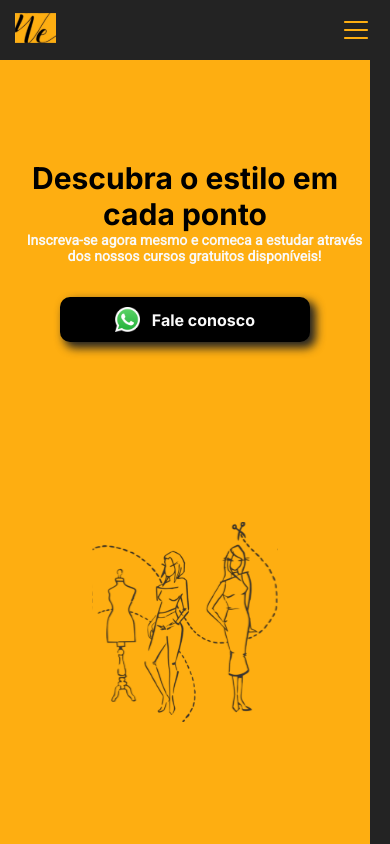
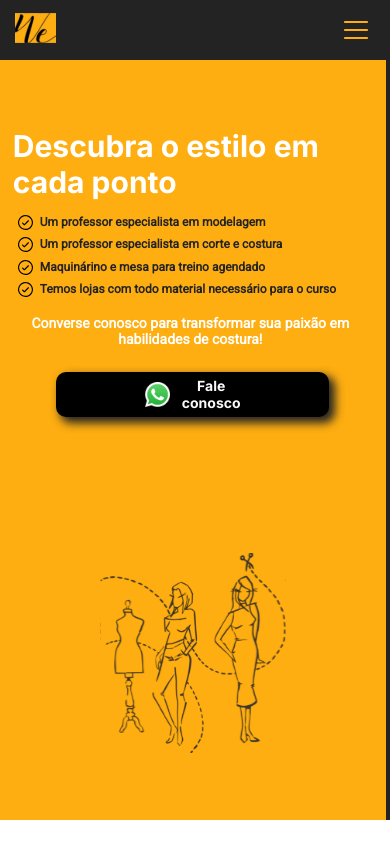
Before and after one commit to eliasacneto/web-wefashion, a React (Vite) app: page / in a window 390 px wide. Shown: the top 844 px of the page. Built offline with nearby package versions, Linux system fonts and the light colour scheme.

Commit message:
refactor: separeted mobile and desktop components

```diff
--- a/src/App.jsx
+++ b/src/App.jsx
@@ -1,4 +1,4 @@
-import Benefits from "./Components/Benefits/Benefits";
+import BenefitsComponent from "./Components/BenefitsComponent/BenefitsComponent"
 import Header from "./Components/Header/Header";
 import Footer from "./views/Footer/Footer";
 import Nescola from "./Components/Nescola/Nescola";
@@ -11,7 +11,7 @@ function App() {
   return (
     <>
       <Header/>
-      <Benefits />
+      <BenefitsComponent />
       <Courses />
       <Testimonials />
       <Nescola />
--- a/src/Components/Benefits/Benefits.jsx
+++ b/src/Components/BenefitsComponent/Benefits/Benefits.jsx
@@ -1,14 +1,15 @@
 import React from 'react'
-import yellowImg from './../../assets/WeFashion-img-yellow.svg'
-import iconCheck from './../../assets/icon-check.svg'
-import whattsIcon from './../../assets/whatsapp.png'
+import yellowImg from './../../../assets/WeFashion-img-yellow.svg'
+import iconCheck from './../../../assets/icon-check.svg'
+import whattsIcon from './../../../assets/whatsapp.png'
 import './Benefits.scss'
 
 const Benefits = () => {
   return (
     <div className='benefits'>
         <div className='benefits__content'>
-                <h1>Descubra o estilo em cada ponto</h1>            <div className='benefits__content-benefits'>
+            <h1 className='benefits__content-title'>Descubra o estilo em cada ponto</h1>
+            <div className='benefits__content-benefits'>
                 <img src={iconCheck} alt="" /> <h2>Um professor especialista em modelagem</h2>
             </div>
             <div className='benefits__content-benefits'>
--- a/src/Components/Benefits/Benefits.scss
+++ b/src/Components/BenefitsComponent/Benefits/Benefits.scss
@@ -7,19 +7,19 @@
     height: 85vh;
     padding-left: 2vw;
     padding-right: 2vw;
-    height: 100vh;
+    height: 101vh;
     width: 94.9vw;
 
         &__content{
 
-            &-h1{
+            &-title{
                 font-family: Inter;
                 font-size: 60px;
                 color: #FFFFFF;
                 margin-bottom: 3vh;
             }
 
-            &-h2{
+            &-benetifs h2{
                 font-family: Roboto;
                 font-size: 20px;
                 color: #232323;
@@ -69,6 +69,8 @@
 
 
    @media (min-width: 660px) and (max-width: 960px){
+    height: 80vh;
+
        &__img{
             img{
                 width: 250px;
@@ -78,7 +80,6 @@
         h1{
             padding-top: 1vh;
             font-size: 40px;
-
         }
 
         h2{
--- /dev/null
+++ b/src/Components/BenefitsComponent/Benefits/BenefitsMobile.jsx
@@ -0,0 +1,38 @@
+import React from 'react';
+import yellowImg from './../../../assets/WeFashion-img-yellow.svg';
+import iconCheck from './../../../assets/icon-check.svg';
+import whattsIcon from './../../../assets/whatsapp.png';
+import './BenefitsMobile.scss'
+
+const BenefitsMobile = () => {
+  return (
+    <div className='benefitsMobile'>
+        <div className='benefitsMobile__content'>
+            <h1 className='benefitsMobile__content-title'>Descubra o estilo em cada ponto</h1>
+            <div className='benefitsMobile__content-benefits'>
+                <img src={iconCheck} alt="" /> <h2>Um professor especialista em modelagem</h2>
+            </div>
+            <div className='benefitsMobile__content-benefits'>
+                <img src={iconCheck} alt="" /> <h2>Um professor especialista em corte e costura</h2>
+            </div>
+            <div className='benefitsMobile__content-benefits'>
+                <img src={iconCheck} alt="" /> <h2>Maquinárino e mesa para treino agendado</h2>
+            </div>
+            <div className='benefitsMobile__content-benefits'>
+                <img src={iconCheck} alt="" /> <h2>Temos lojas com todo material necessário para o curso</h2>
+            </div>
+
+            <h4 className='benefitsMobile__content-h4'>Converse conosco para transformar sua paixão em habilidades de costura!</h4>
+
+            <button className='btn-whatts'><img src={whattsIcon} alt="" />Fale conosco </button>
+        </div>
+
+        <div className='benefitsMobile__img'>
+            <img src={yellowImg} alt="Erro-img" />
+        </div>
+
+    </div>
+  )
+}
+
+export default BenefitsMobile
--- /dev/null
+++ b/src/Components/BenefitsComponent/Benefits/BenefitsMobile.scss
@@ -0,0 +1,92 @@
+.benefitsMobile{
+    background-color: #FEAE11;
+    display: flex;
+    flex-direction: column;
+    justify-content: space-around;
+    align-items: center;
+    padding-top: 60px;
+    padding-left: 2vw;
+    padding-right: 2vw;
+    width: 94.9vw;
+    height: 90vh;
+
+
+    &__content{
+        &-title{
+            font-family: Inter;
+            font-size: 30px;
+            color: #FFFFFF;
+            margin: 5px 5px 15px 5px;
+            text-align: left;
+        }
+
+        /*&-benefits{
+            display: none;
+        }   v isso ou isso  ^       */
+
+        // v isso ou isso ^
+        &-benefits{
+            margin-left: 10px;
+            display: flex;
+            justify-content: left;
+
+            h2{
+                font-family: Roboto;
+                font-size: 12px;
+                color: #232323;
+                margin-left: 20px;
+                margin-bottom: 1vh;
+                margin: 0 20px 1vh 0;
+            }
+
+            img{
+                height: 15px;
+                padding-right: 7px;
+            }
+        }
+
+        //   FIM DA DUVIDA
+
+        &-h4{
+            margin: 10px 5px 3vh 0;
+            font-family: Roboto;
+            font-size: 14px;
+            color: #ffffff;
+            margin-bottom: 3vh;
+            text-align: center;
+        }
+    }
+
+    .btn-whatts{
+        height: 45px;
+        width: 10px;
+        color: #F9F9F9;
+        background-color: black;
+        border-radius: 10px;
+        font-family: Inter;
+        font-size: 14px;
+        font-weight: bold;
+        display: flex;
+        justify-content: center;
+        align-items: center;
+        box-shadow: 5px 5px 10px 1px #232323;
+        margin: 0 auto 0 auto;
+        padding: 0 35vw 0 35vw;
+
+        img{
+            height: 25px;
+            width: 25px;
+            margin-right: 3vw;
+        }
+    }
+
+    &__img{
+        padding-top: 10px;
+
+        img{
+            height: 200px;
+            width: 216px;
+        }
+    }
+
+}
--- /dev/null
+++ b/src/Components/BenefitsComponent/BenefitsComponent.jsx
@@ -0,0 +1,18 @@
+import React  from "react";
+import Benefits from "./Benefits/Benefits";
+import BenefitsMobile from "./Benefits/BenefitsMobile";
+
+const BenefitsComponent = () => {
+    return (
+        <>
+            <div className="desktop">
+                <Benefits/>
+            </div>
+            <div className="mobile">
+                <BenefitsMobile/>
+            </div>
+        </>
+    );
+};
+
+export default BenefitsComponent;
--- /dev/null
+++ b/src/Components/BenefitsComponent/BenefitsComponent.scss
@@ -0,0 +1,11 @@
+@media screen and (max-width: 399px) {
+    .desktop {
+        display: none;
+    }
+}
+
+@media screen and (min-width: 400px) {
+    .mobile {
+        display: none;
+    }
+}
```
